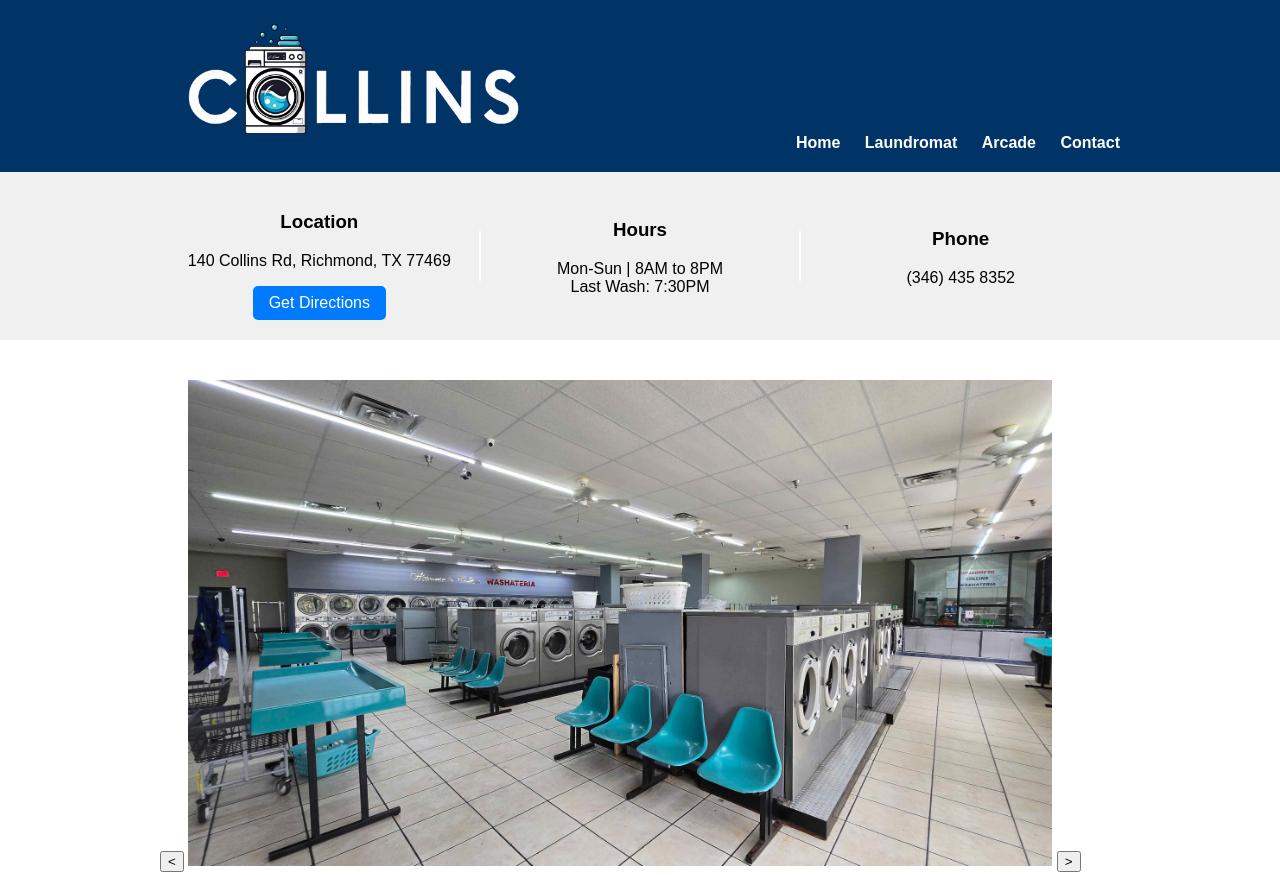
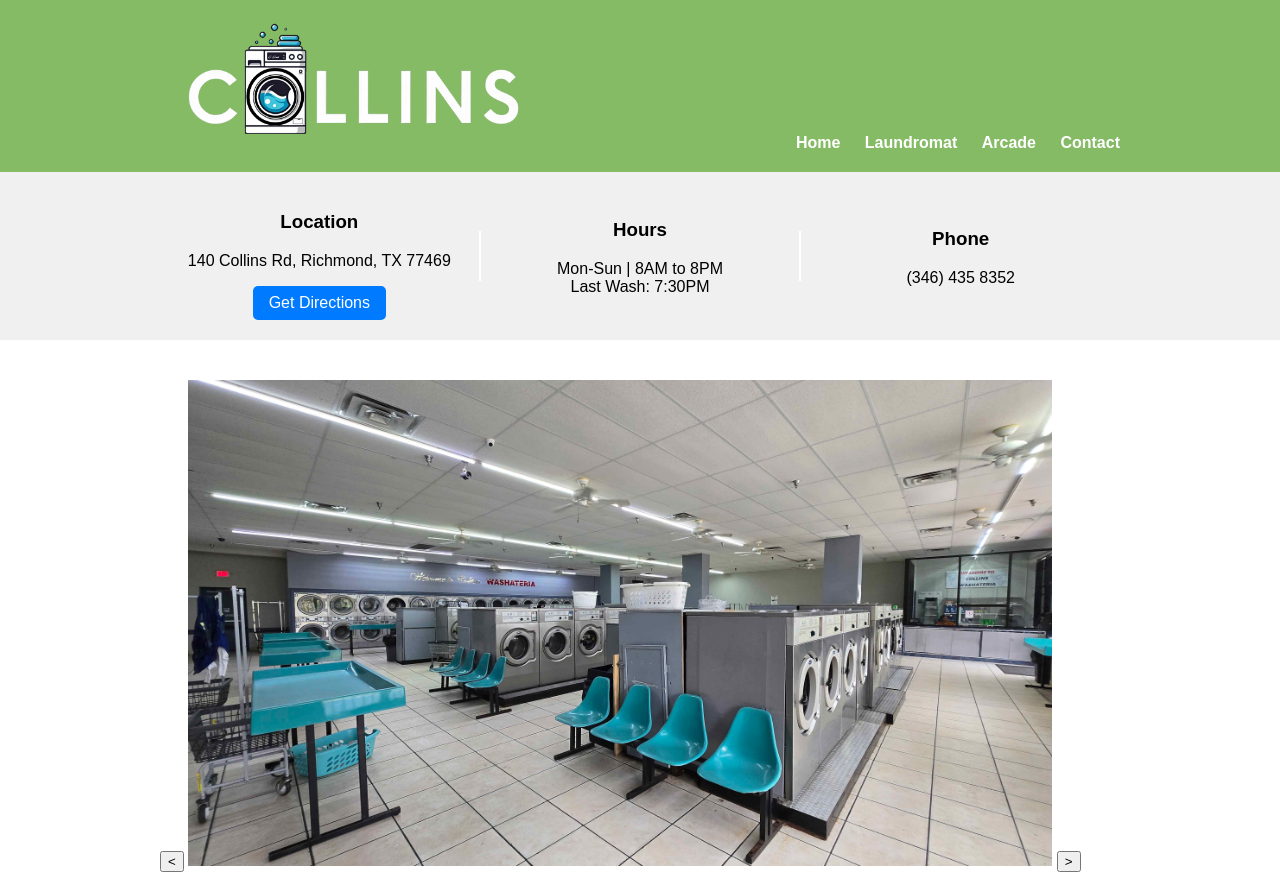
Before and after one commit to Hydrocade/hydrocade.github.io, a plain HTML site: page index.html in a window 1280 px wide. Shown: the top 875 px of the page. Drawn offline with Linux system fonts and the light colour scheme.

Commit message:
Changed blue to pastel spring green

```diff
--- a/style.css
+++ b/style.css
@@ -10,7 +10,7 @@ body {
 }
 
 header {
-    background-color: #003366;
+    background-color: #85bb65;
     padding: 20px 0;
     /* Make the header a flex container */
     display: flex;
```
